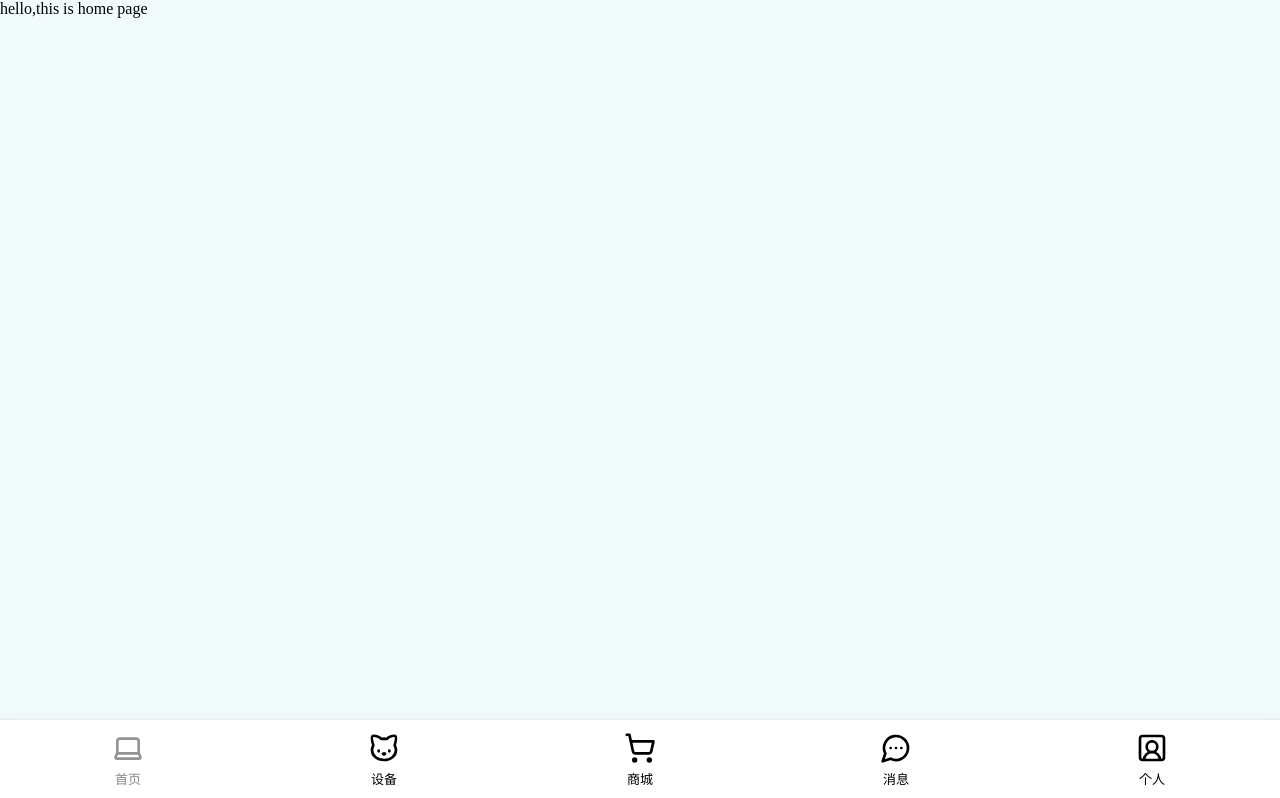
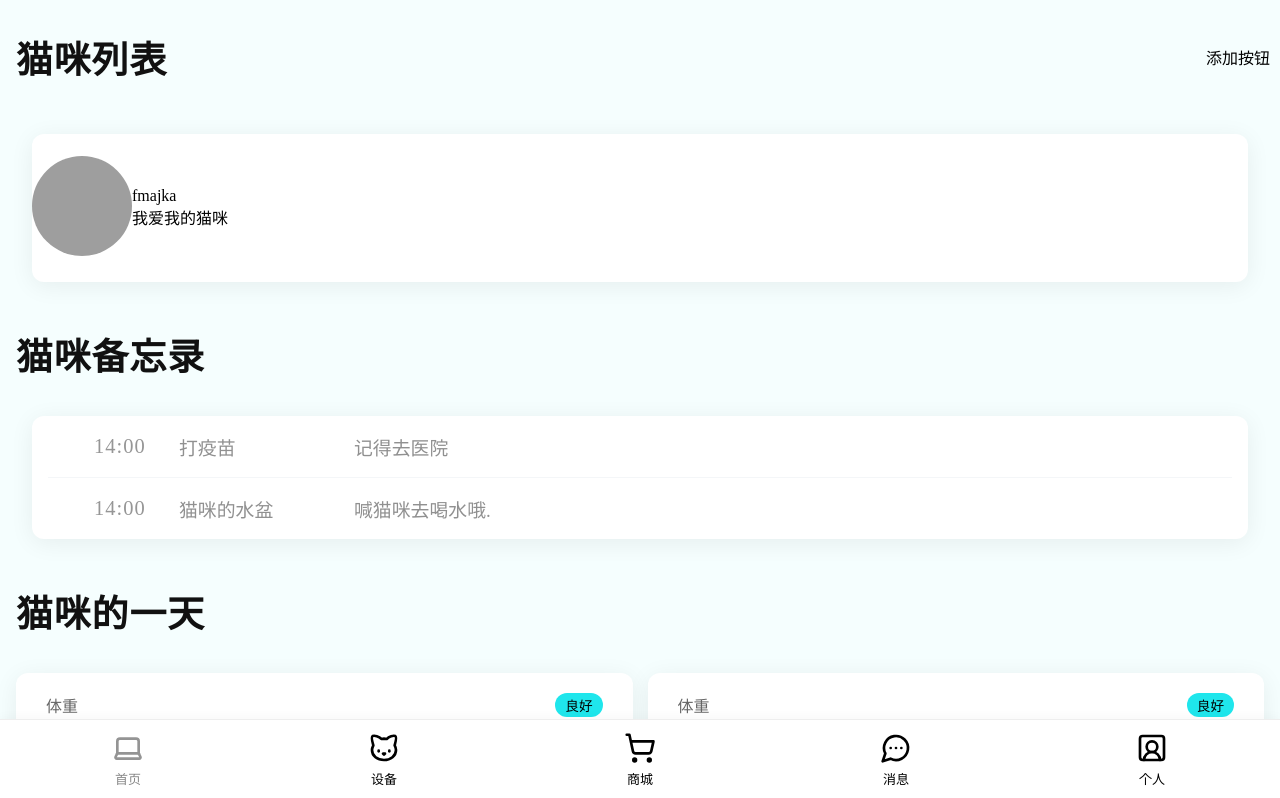
Before and after one commit to Jerry-Guo1020/cat_web, a Vue app: page / in a window 1280 px wide. Shown: the top 798 px of the page. Built offline with nearby package versions, Linux system fonts and the light colour scheme; grey boxes are pictures that could not be loaded.

Commit message:
feat：新增了首页的内容

```diff
--- /dev/null
+++ b/src/components/home/catDailyCard.vue
@@ -0,0 +1,80 @@
+<template>
+    <div class="card">
+        <div class="top">
+            <div class="title">{{ title }}</div>
+            <div class="status">{{ status }}</div>
+        </div>
+        <div class="data">{{ data }}</div>
+        <div class="notion">{{ notion }}</div>
+    </div>
+</template>
+
+<script setup>
+const props = defineProps({
+    title: String,
+    data: String,
+    status: String,
+    notion: String
+})
+</script>
+
+<style scoped>
+.card {
+    background: #fff;
+    border-radius: 12px;
+    box-shadow: 0 4px 24px #0001;
+    display: flex;
+    flex-direction: column;
+    padding: 20px;
+    min-height: 120px;
+    box-sizing: border-box;
+    width: 100%;
+}
+
+
+.top {
+    display: flex;
+    justify-content: space-between;
+    align-items: center;
+    margin-bottom: 3px;
+}
+
+.title {
+    font-size: 1rem;
+    color: #666;
+    margin-left: 10px;
+}
+
+.status {
+    background-color: #1fe6ec;
+    border-radius: 25px;
+    padding: 2px 10px;
+    font-size: 0.85rem;
+    text-align: center;
+    color: #000;
+    margin-right: 10px;
+}
+
+.data {
+    font-size: 2rem;
+    font-weight: bold;
+    margin: 8px 0;
+    margin-left: 10px;
+
+}
+
+.notion {
+    font-size: 0.9rem;
+    color: #777;
+    margin-left: 10px;
+}
+
+
+@media (max-width: 700px) {
+    .card {
+        min-height: 150px;
+        border-radius: 15px;
+        padding: 20px 0 14px 0;
+    }
+}
+</style>
--- a/src/views/home/home.vue
+++ b/src/views/home/home.vue
@@ -1,14 +1,260 @@
 <template>
-<div>hello,this is home page</div>
-<Navbar/>
+    <div class="container">
+        <div class="top">
+            <div class="title">猫咪列表</div>
+            <div class="btn_add">添加按钮</div>
+        </div>
+
+        <div class="cat-info">
+            <div class="avator">
+                <img :src="userInfo.avatar" class="avatar-img" />
+            </div>
+            <div class="cat-info-content">
+                <div class="cat-name">{{ userInfo.catname }}</div>
+                <div class="user">{{ userInfo.username }}</div>
+            </div>
+        </div>
+
+        <div class="memo">
+            <div class="title">猫咪备忘录</div>
+            <div class="meno-card">
+                <div v-for="(item, idx) in notion" :key="idx" class="msg-row">
+                    <div class="msg-time">{{ item.time }}</div>
+                    <div class="msg-label" :title="item.label">{{ item.label }}</div>
+                    <div class="msg-message" :title="item.message">{{ item.message }}</div>
+                </div>
+            </div>
+        </div>
+
+        <div class="cat-daily">
+            <div class="title">猫咪的一天</div>
+            <div class="daily-card">
+                <CatDailyCard title="体重" status="良好" data="5.6kg" notion="昨天5.6kg" />
+                <CatDailyCard title="体重" status="良好" data="5.6kg" notion="昨天5.6kg" />
+                <CatDailyCard title="体重" status="良好" data="5.6kg" notion="昨天5.6kg" />
+                <CatDailyCard title="体重" status="良好" data="5.6kg" notion="昨天5.6kg" />
+            </div>
+        </div>
+    </div>
+    <Navbar />
 </template>
 
 <script setup>
+import CatDailyCard from '../../components/home/catDailyCard.vue';
 import Navbar from '../../components/Navbar/Navbar.vue';
+import { ref } from 'vue';
 
+const notion = [
+  {
+    time: "14:00",
+    label: "打疫苗",
+    message: "记得去医院"
+  },
+  {
+    time: "14:00",
+    label: "猫咪的水盆",
+    message: "喊猫咪去喝水哦."
+  }
+]
+
+const userInfo = ref({
+    username: '我爱我的猫咪',
+    catname:'fmajka',
+    avatar: '/src/public/assets/SVG/personal/avator.jpg'
+})
 
 </script>
 
-<style>
+<style scoped>
+.container {
+    width: 100%;
+    min-height: 100vh;
+    background: #f5fefe;
+    display: flex;
+    flex-direction: column;
+    align-items: flex-start;
+    padding-top: 0;
+    padding-bottom: calc(104px + env(safe-area-inset-bottom, 24px));
 
+}
+
+.top {
+    display: flex;
+    justify-content: space-between;
+    width: 100%;
+}
+
+.title {
+    font-size: 2.3rem;
+    font-weight: bold;
+    color: #111;
+    margin: 30px 0 35px 16px;
+    letter-spacing: 1px;
+}
+
+.avatar {
+    width: 100%;
+    height: 100%;
+    border-radius: 50%;
+    display: flex;
+    align-items: center;
+    justify-content: center;
+    margin-left: 10px;
+
+
+}
+
+.avatar-img {
+    width: 100px;
+    height: 100px;
+    border-radius: 50%;
+    object-fit: cover;
+}
+
+
+.btn_add {
+    display: flex;
+    justify-content: center;
+    margin: 45px 10px 0 10px;
+}
+
+.cat-info {
+    background: #fff;
+    border-radius: 12px;
+    box-shadow: 0 4px 24px #0001;
+    width: 95%;
+    margin: 15px auto;
+    padding: 34px 0 34px 0;
+    display: flex;
+    gap: 0;
+    height: 80px;
+    align-items: center;
+}
+
+.memo {
+    width: 100%;
+}
+
+.meno-card {
+    background: #fff;
+    border-radius: 12px;
+    box-shadow: 0 4px 24px #0001;
+    width: 95%;
+    margin: 15px auto;
+    padding: 0 16px;
+    box-sizing: border-box;
+    display: flex;
+    flex-direction: column;
+    gap: 0;
+    height: 100%;
+}
+
+.msg-row {
+  display: flex;
+  flex-direction: row;
+  align-items: center;
+  padding: 17px 46px;
+  font-size: 1.36rem;
+  color: #909090;
+  border-bottom: 1.5px solid #f4f6f8;
+}
+
+.msg-row:last-child {
+  border-bottom: none;
+}
+
+.msg-time {
+  width: 85px;
+  min-width: 70px;
+  text-align: left;
+  color: #969696;
+  font-weight: 400;
+  font-size: 1.28rem;
+  flex-shrink: 0;
+  letter-spacing: 1px;
+}
+
+.msg-label {
+  width: 175px;
+  min-width: 110px;
+  font-weight: 400;
+  color: #909090;
+  white-space: nowrap;
+  overflow: hidden;
+  text-overflow: ellipsis;
+  flex-shrink: 0;
+  font-size: 1.18rem;
+}
+
+.msg-message {
+  flex: 1;
+  color: #909090;
+  white-space: nowrap;
+  overflow: hidden;
+  text-overflow: ellipsis;
+  text-align: left;
+  font-size: 1.18rem;
+}
+
+.cat-daily {
+    width: 100%;
+}
+
+.daily-card {
+    display: grid;
+    grid-template-columns: repeat(2, 1fr);
+    gap: 15px;
+    width: 100%;
+    padding: 0 16px;
+    box-sizing: border-box;
+}
+
+
+.daily-card>* {
+    width: 100%;
+    box-sizing: border-box;
+}
+
+
+
+@media (max-width: 600px) {
+    .title {
+        font-size: 1.32rem;
+        margin: 35px 0 13px 10px;
+    }
+
+    .btn_add {
+        margin: 23px 10px 0 10px;
+        align-items: center;
+        justify-content: flex-end;
+    }
+
+     .msg-card {
+    padding: 10px 0;
+    border-radius: 13px;
+
+  }
+
+  .msg-row {
+    padding: 11px 7px;
+    font-size: 0.92rem;
+  }
+
+  .msg-label,
+  .msg-message {
+    font-size: 0.93rem;
+  }
+
+  .msg-time {
+    width: 49px;
+    font-size: 0.93rem;
+  }
+}
+
+@media (max-width: 300px) {
+    .daily-card {
+        grid-template-columns: 1fr;
+        /* 小屏幕变成单列 */
+    }
+}
 </style>
```
